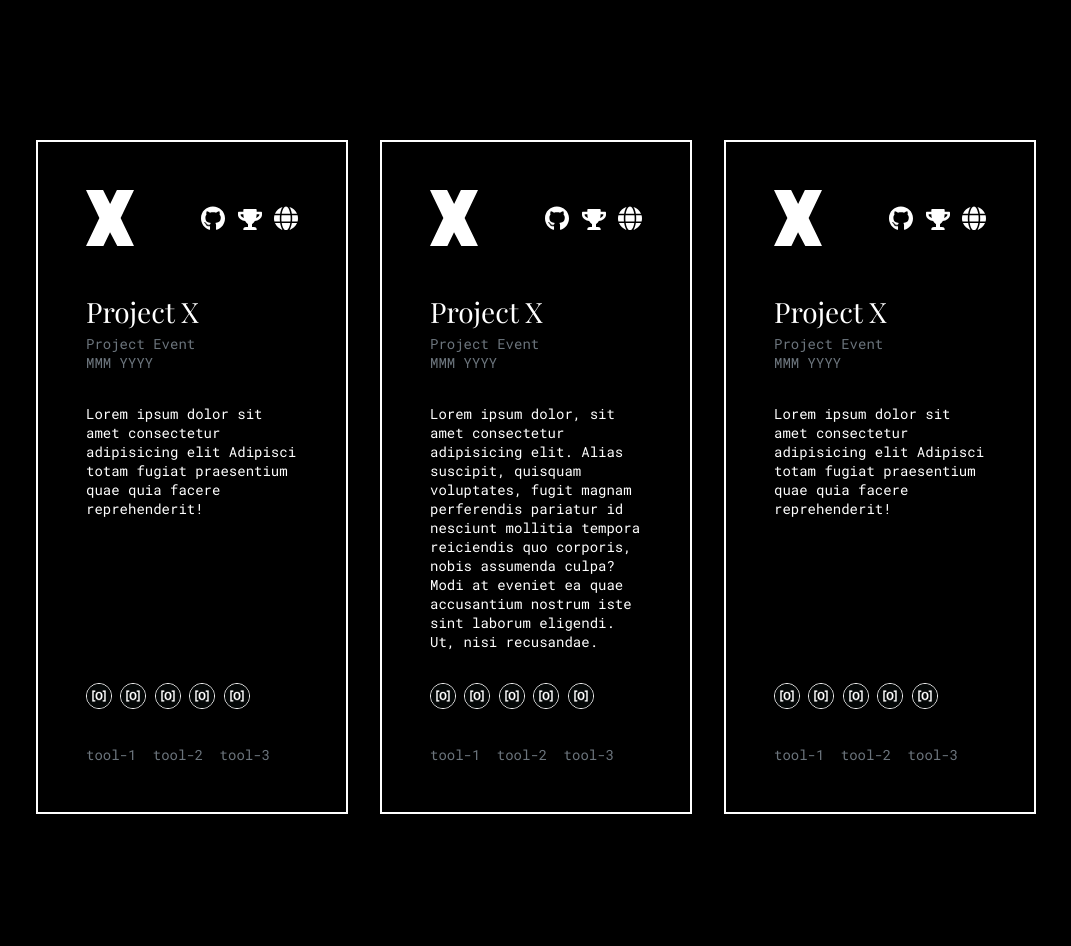
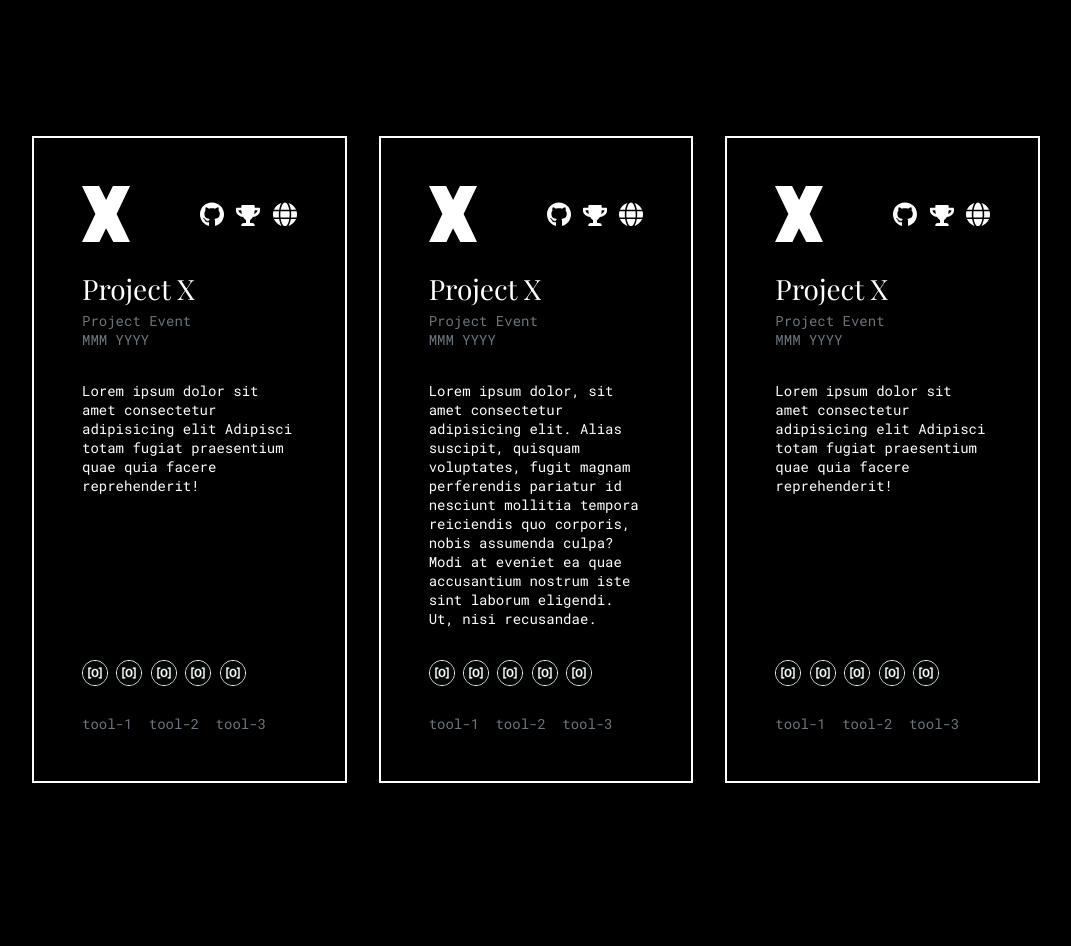
Before and after one commit to zero-based/zero-based.github.io, a Jekyll site: the page built from index.html, in a window 1280 px wide. Shown: the whole page, without its empty margins (104-1175 px from the left). Built offline with Jekyll 4.4.1, drawn with Linux system fonts in a browser that asks for light colours; after the commit the page ends 919 px from its top, so only the background shows below that.

Commit message:
Refactor Sass Partials
 * Use 7-1 pattern for directory structure.
 * Use SUIT naming conventions for naming pseudo-classes.
 * Add body padding relative to viewport width instead of pixels.
 * Remove redundant properties.
 * Create headings mixin.

```diff
--- a/_includes/project-card.html
+++ b/_includes/project-card.html
@@ -1,23 +1,23 @@
-<div class="Card">
-  <div class="Header">
-    <div class="Logo">
+<div class="ProjectCard">
+  <div class="ProjectCard-header">
+    <div class="ProjectCard-logo">
       {% assign icon_path = project.title | slugify | prepend: 'icons/projects/' | append: '.svg' %}
       {% include {{ icon_path }} %}
     </div>
-    <div class="Icons">
-      {% if project.repo != "" %}
+    <div class="ProjectCard-icons">
+      {% if project.repo %}
       <a href="{{ project.repo }}">
         {% include icons/github.svg %}
       </a>
       {% endif %}
 
-      {% if project.award != "" %}
+      {% if project.award %}
       <a class="tooltip-slide" aria-label="{{ project.award }}" data-balloon-pos="down">
         {% include icons/award.svg %}
       </a>
       {% endif %}
 
-      {% if project.website != "" %}
+      {% if project.website %}
       <a href="{{ project.website }}">
         {% include icons/website.svg %}
       </a>
@@ -25,16 +25,13 @@
     </div>
   </div>
 
-  <h1 class="Title">{{ project.title }}</h1>
-
-  <div class="Meta">
+  <h1 class="ProjectCard-title">{{ project.title }}</h1>
   <h4>{{ project.event }}</h4>
   <h4>{{ project.date }}</h4>
-  </div>
+  <p class="ProjectCard-body">{{ project.description }}</p>
 
-  <p class="Description">{{ project.description }}</p>
-
-  <div class="Contributors">
+  <div class="ProjectCard-footer">
+    <div class="ProjectCard-contributors">
       {% for contributor in project.contributors %}
       {% assign info = site.data.team[contributor] %}
       <a href="https://github.com/{{ info.username }}" aria-label="@{{ info.username }}" data-balloon-pos="down">
@@ -43,5 +40,7 @@
       {% endfor %}
     </div>
 
-  <h4 class="Tools">{{ project.tools | join: " " }}</h4>
+    <h4 class="ProjectCard-tools">{{ project.tools | join: " " }}</h4>
   </div>
+
+</div>
--- a/_sass/_base.scss
+++ /dev/null
@@ -1,41 +0,0 @@
-html,
-body {
-  height: 100%;
-  background: $black;
-  color: $white;
-  font-family: "Roboto Mono", monospace;
-  font-size: 14px;
-}
-
-svg {
-  fill: $white;
-}
-
-a {
-  color: $white;
-  text-decoration: none;
-}
-
-h1,
-h2 {
-  font-family: "Playfair Display", serif;
-  font-weight: 200;
-}
-
-h4 {
-  color: $gray;
-  font-weight: 200;
-  margin: 0;
-}
-
-::-webkit-scrollbar {
-  width: 4px;
-
-  &-track {
-    background: $black;
-  }
-
-  &-thumb {
-    background: $white;
-  }
-}
--- a/_sass/_main.scss
+++ b/_sass/_main.scss
@@ -1,4 +1,20 @@
-@import url("https://fonts.googleapis.com/css?family=Playfair+Display&display=swap");
-@import url("https://fonts.googleapis.com/css?family=Roboto+Mono&display=swap");
+@charset "UTF-8";
 
-@import "vendors/balloon.css/balloon.scss", "variables", "base", "projects";
+@import 'abstracts/variables';
+@import 'abstracts/mixins';
+
+@import 'vendors/balloon.css/balloon.scss';
+
+@import 'base/reset';
+@import 'base/typography';
+@import 'base/scrollbars';
+
+@import 'layout/card-container';
+
+@import 'components/project-card';
+
+// @import 'pages/...';
+// @import 'pages/...';
+
+// @import 'themes/...';
+// @import 'themes/...';
--- a/_sass/_projects.scss
+++ /dev/null
@@ -1,50 +0,0 @@
-.Container {
-  display: grid;
-  grid-template-columns: repeat(auto-fit, minmax(300px, 1fr));
-  gap: 32px;
-  padding: 132px;
-}
-
-.Card {
-  display: flex;
-  flex-direction: column;
-  border: 2px solid $white;
-  padding: 48px;
-  .Header {
-    display: flex;
-    flex-direction: row;
-    margin-bottom: 24px;
-    .Logo > svg {
-      width: 48px;
-    }
-    .Icons {
-      margin: auto 0 auto auto;
-     svg {
-        margin-left: 4px;
-        width: 24px;
-      }
-    }
-  }
-  .Title {
-    margin-bottom: 4px;
-  }
-
-  .Description {
-    margin: 32px 0;
-  }
-
-  .Contributors {
-    margin-top: auto;
-    margin-bottom: 32px;
-    img {
-      width: 24px;
-      border-radius: 50%;
-      border: 1.8px solid $white;
-    }
-  }
-
-  .Tools {
-    word-spacing: 8px;
-    color: $gray;
-  }
-}
--- /dev/null
+++ b/_sass/abstracts/_mixins.scss
@@ -0,0 +1,7 @@
+@mixin headings($start: 1, $end: 6) {
+  @for $i from $start through $end {
+    h#{$i} {
+      @content
+    }
+  }
+}
--- /dev/null
+++ b/_sass/base/_reset.scss
@@ -0,0 +1,18 @@
+body {
+  background: $black;
+  padding: 10vw;
+}
+
+* {
+  color: $white;
+  fill: $white;
+  text-decoration: none;
+}
+
+@include headings {
+  margin: 0;
+}
+
+@include headings(4, 6) {
+  color: $gray;
+}
--- /dev/null
+++ b/_sass/base/_scrollbars.scss
@@ -0,0 +1,11 @@
+::-webkit-scrollbar {
+  width: 4px;
+
+  &-thumb {
+    background: $white;
+  }
+
+  &-track {
+    background: $black;
+  }
+}
--- /dev/null
+++ b/_sass/base/_typography.scss
@@ -0,0 +1,15 @@
+@import url("https://fonts.googleapis.com/css?family=Playfair+Display&display=swap");
+@import url("https://fonts.googleapis.com/css?family=Roboto+Mono&display=swap");
+
+body {
+  font-family: "Roboto Mono", monospace;
+  font-size: 14px;
+}
+
+@include headings {
+  font-weight: 200;
+}
+
+@include headings(1, 3) {
+  font-family: "Playfair Display", serif;
+}
--- /dev/null
+++ b/_sass/components/_project-card.scss
@@ -0,0 +1,45 @@
+.ProjectCard {
+  display: flex;
+  flex-direction: column;
+  border: 2px solid $white;
+  padding: 48px;
+
+  &-header {
+    display: flex;
+    align-items: center;
+    justify-content: space-between;
+    margin-bottom: 24px;
+  }
+
+  &-body {
+    margin: 32px 0;
+  }
+
+  &-footer {
+    margin-top: auto;
+  }
+
+  &-logo svg {
+    width: 48px;
+  }
+
+  &-icons svg {
+    margin-left: 4px;
+    width: 24px;
+  }
+
+  &-title {
+    margin-bottom: 4px;
+  }
+
+  &-contributors img {
+    width: 24px;
+    border-radius: 50%;
+    border: 1.8px solid $white;
+  }
+
+  &-tools {
+    margin-top: 24px;
+    word-spacing: 8px;
+  }
+}
--- /dev/null
+++ b/_sass/layout/_card-container.scss
@@ -0,0 +1,5 @@
+.CardsContainer {
+  display: grid;
+  grid-template-columns: repeat(auto-fit, minmax(300px, 1fr));
+  gap: 32px;
+}
--- a/index.html
+++ b/index.html
@@ -2,7 +2,7 @@
 layout: default
 ---
 
-<div class="Container">
+<div class="CardsContainer">
   {% for project in site.data.projects %}
     {% include project-card.html %}
   {% endfor %}
```
Also changed, not shown: _sass/abstracts/_variables.scss (renamed from _sass/_variables.scss). Lines whose indentation alone changed are shown as unchanged.
